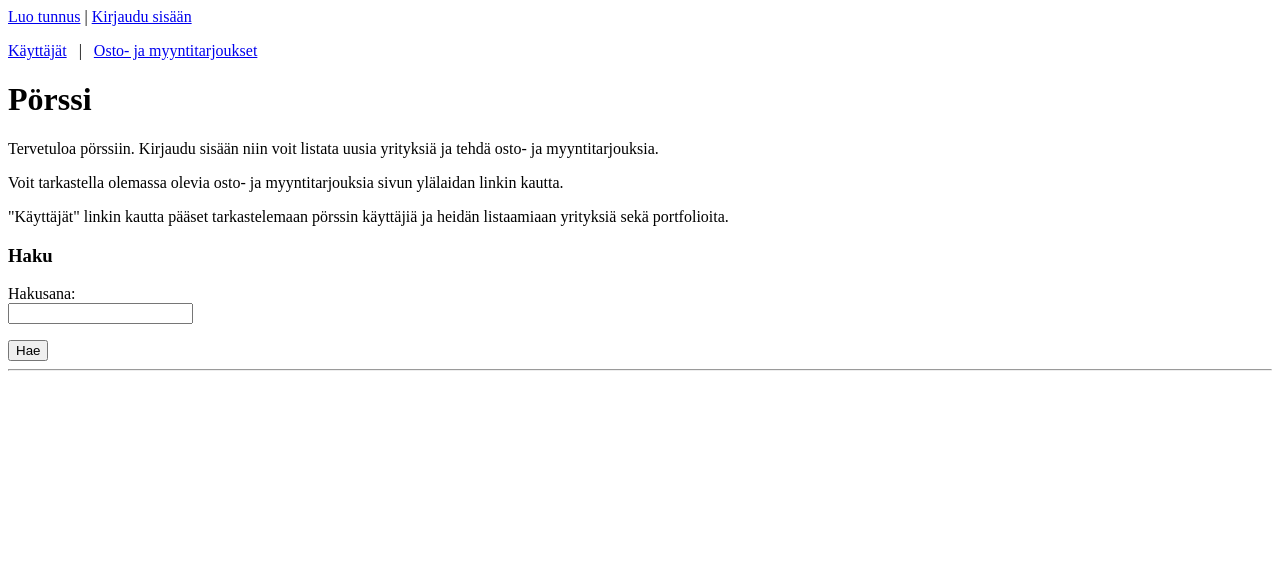
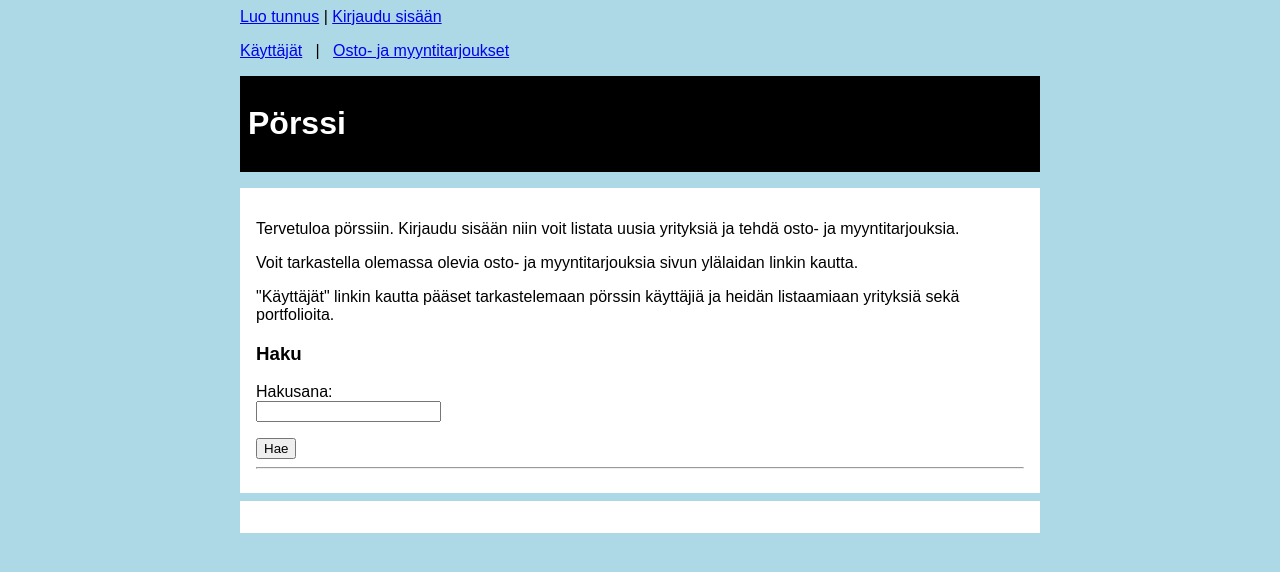
Before and after one commit to Lepardi/osakeporssi, a Flask app: page / in a window 1280 px wide. Shown: the top 572 px of the page. Run offline with Flask 3, Linux system fonts and the light colour scheme; data that the repository does not hold is empty.

Commit message:
Add CSS layout

```diff
--- /dev/null
+++ b/static/main.css
@@ -0,0 +1,26 @@
+body {
+  margin: auto;
+  max-width: 50em;
+  font-family: sans-serif;
+  background-color: lightblue;
+}
+.nav {
+  background-color: lightblue;
+  margin: 0.5em 0;
+}
+.header {
+  background-color: black;
+  color: white;
+  padding: 0.5em;
+  margin: 1em 0;
+}
+.content {
+  background-color: white;
+  padding: 1em;
+  margin: 0.5em 0;
+}
+.new_listing {
+  background-color: white;
+  padding: 1em;
+  margin: 0.5em 0;
+}
--- a/templates/edit.html
+++ b/templates/edit.html
@@ -3,6 +3,7 @@
 
 <head>
   <title>Muokkaa</title>
+  <link rel="stylesheet" href="/static/main.css">
 </head>
 
 <body>
--- a/templates/index.html
+++ b/templates/index.html
@@ -3,9 +3,11 @@
 
 <head>
   <title>Etusivu</title>
+  <link rel="stylesheet" href="/static/main.css">
 </head>
 
 <body>
+  <div class="nav">
     {% if session.username %}
     <p>
       Olet kirjautunut nimellä {{ session.username }} &nbsp &nbsp
@@ -17,9 +19,13 @@
     {% endif %}
 
     <p><a href="/users">Käyttäjät</a> &nbsp | &nbsp <a href="/orders">Osto- ja myyntitarjoukset</a></p>
+  </div>
 
+  <div class="header">
     <h1>Pörssi</h1>
+  </div>
 
+  <div class="content">
     {% if session.username %}
       <p>Tervetuloa pörssiin. Sivun alalaidassa voit listata pörssiin uusia yrityksiä. </p>
       <p>Voit tehdä ostotarjouksia yritysten osakkeista ja myyntitarjouksia yrityksistä joiden osakkeita omistat. </p>
@@ -89,7 +95,9 @@
     {% endif %}
     <hr />
     {% endfor %}
+  </div>
 
+  <div class="new_listing">
     {% if session.username %}
     <h3>Listaa uusi yritys</h3>
 
@@ -115,8 +123,7 @@
       <input type="submit" value="Lähetä" />
     </form>
     {% endif %}
-
+  </div>
 
 </body>
-
 </html>
--- a/templates/login.html
+++ b/templates/login.html
@@ -3,9 +3,11 @@
 
 <head>
   <title>Kirjautuminen</title>
+  <link rel="stylesheet" href="/static/main.css">
 </head>
 
 <body>
+  <div class="content">
     {% if session.username %}
     <p>
       Olet kirjautunut nimellä {{ session.username }}
@@ -41,6 +43,7 @@
       <a href="/">Palaa etusivulle</a>
     </p>
     {% endif %}
+  </div>
 </body>
 
 </html>
--- a/templates/register.html
+++ b/templates/register.html
@@ -3,9 +3,11 @@
 
 <head>
   <title>Rekisteröinti</title>
+  <link rel="stylesheet" href="/static/main.css">
 </head>
 
 <body>
+  <div class="content">
     <form action="/create" method="post">
       <p>
         <label for="username">Tunnus</label>: <br />
@@ -33,6 +35,7 @@
     <p>
       <a href="/">Palaa etusivulle</a>
     </p>
+  </div>
 </body>
 
 </html>
--- a/templates/remove.html
+++ b/templates/remove.html
@@ -3,6 +3,7 @@
 
 <head>
   <title>Poista yritys</title>
+  <link rel="stylesheet" href="/static/main.css">
 </head>
 
 <body>
```
Also changed, not shown: static/log_reg.css (added, +13 -0 lines), templates/orders.html (+7 -3 lines), templates/search.html (+6 -3 lines), templates/user.html (+6 -4 lines), templates/users.html (+6 -3 lines). Lines whose indentation alone changed are shown as unchanged.
